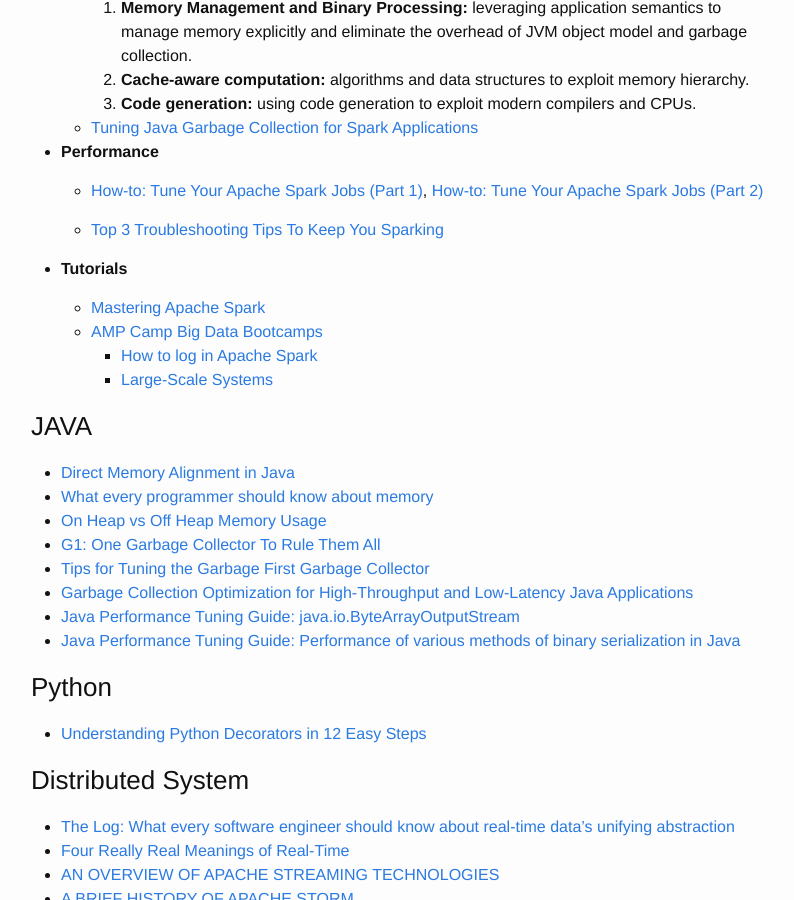
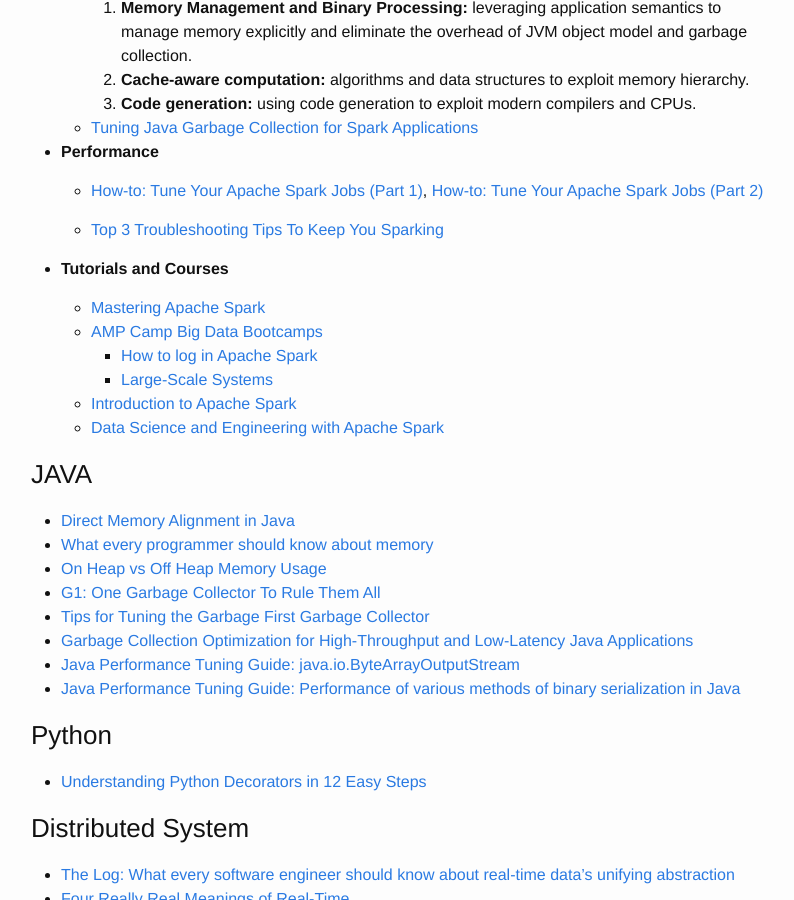
Before and after one commit to ambling/ambling.github.io, a Jekyll site: the page built from 00-recommands.md, in a window 1280 px wide and 900 px high, scrolled down 324 px. Shown: the whole window, without its empty margins (239-1033 px from the left). Built offline with Jekyll 4.4.1, drawn with Linux system fonts in a browser that asks for light colours.

Commit message:
add a series of courses about spark

```diff
--- a/00-recommands.md
+++ b/00-recommands.md
@@ -22,11 +22,13 @@ permalink: /recommands/
 
     - [Top 3 Troubleshooting Tips To Keep You Sparking](https://engineering.sharethrough.com/blog/2013/09/13/top-3-troubleshooting-tips-to-keep-you-sparking/)
 
-- **Tutorials**
+- **Tutorials and Courses**
   - [Mastering Apache Spark](https://jaceklaskowski.gitbooks.io/mastering-apache-spark/content/)
   - [AMP Camp Big Data Bootcamps](http://ampcamp.berkeley.edu/big-data-mini-course/)
 	- [How to log in Apache Spark](https://medium.com/@anicolaspp/how-to-log-in-apache-spark-f4204fad78a#.sekwmyngq)
 	- [Large-Scale Systems](http://people.csail.mit.edu/matei/courses/2015/6.S897/)
+  - [Introduction to Apache Spark](https://www.edx.org/course/introduction-apache-spark-uc-berkeleyx-cs105x)
+  - [Data Science and Engineering with Apache Spark](https://www.edx.org/xseries/data-science-engineering-apache-spark)
 
 ### JAVA
 - [Direct Memory Alignment in Java](http://psy-lob-saw.blogspot.jp/2013/01/direct-memory-alignment-in-java.html)
```
Also changed, not shown: _posts/2016-05-26-stack_for_spark_developer.md (+1 -1 lines).
